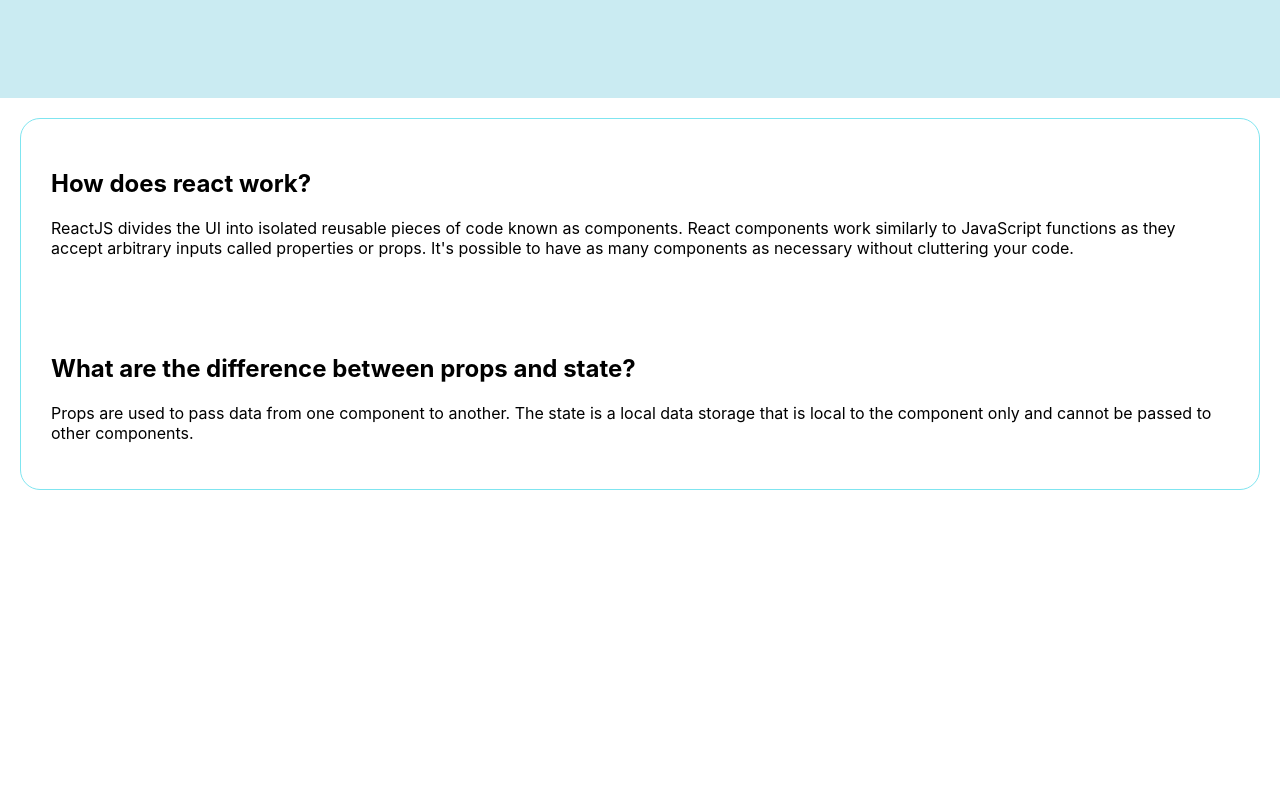
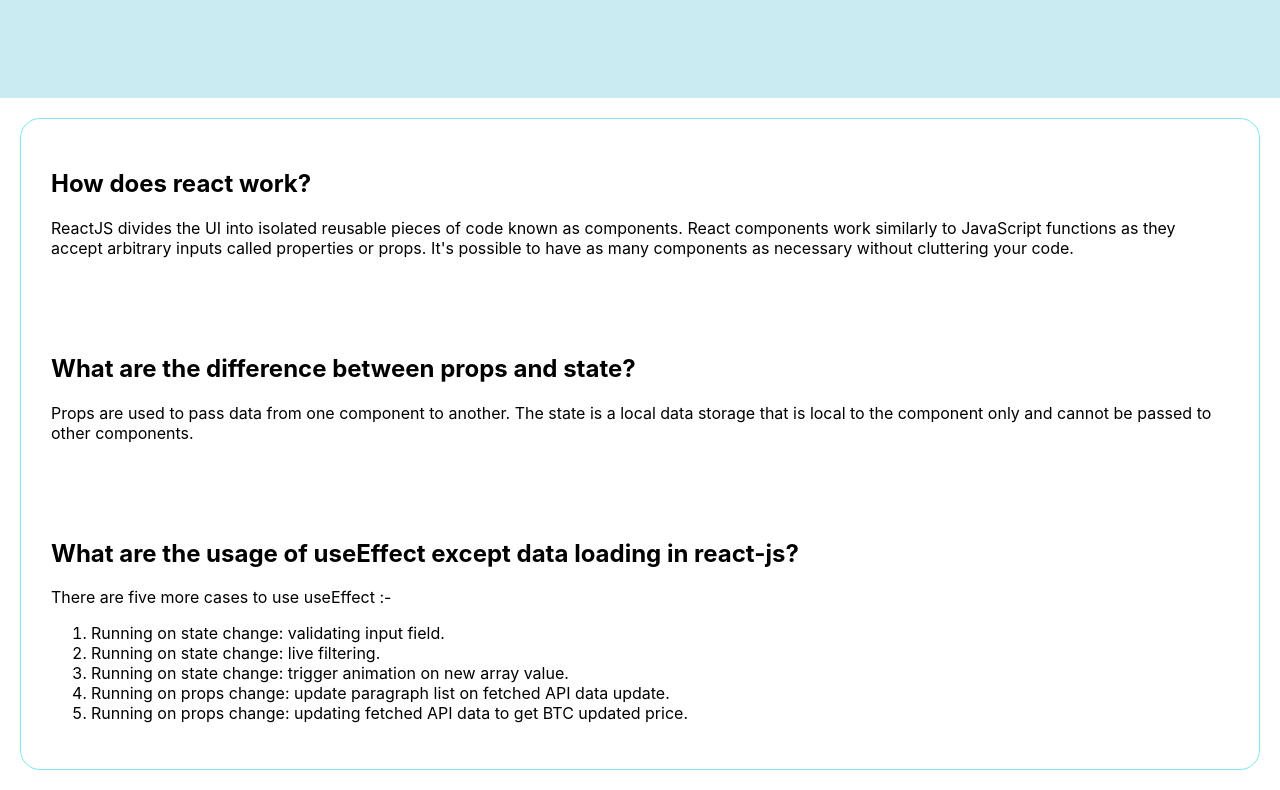
Before and after one commit to AsifKarim7/8th-Assigment-Simple-React-Total-Body-Gym, a React (Create React App) app: page / in a window 1280 px wide. Shown: the part 1431-2221 px from the top of the page. Before the commit the page ends 1941 px from the top, so only its background shows below. Built offline with nearby package versions, Linux system fonts and the light colour scheme.

Commit message:
blog q3 done

```diff
--- a/src/components/Blogs/Blogs.js
+++ b/src/components/Blogs/Blogs.js
@@ -12,6 +12,17 @@
                 <h2>What are the difference between props and state?</h2>
                 <p>Props are used to pass data from one component to another. The state is a local data storage that is local to the component only and cannot be passed to other components.</p>
             </div>
+            <div className='blog-container'>
+                <h2>What are the usage of useEffect except data loading in react-js?</h2>
+                <p>There are five more cases to use useEffect :-
+                    <ol>
+                        <li>Running on state change: validating input field.</li>
+                        <li>Running on state change: live filtering.</li>
+                        <li>Running on state change: trigger animation on new array value.</li>
+                        <li>Running on props change: update paragraph list on fetched API data update.</li>
+                        <li>Running on props change: updating fetched API data to get BTC updated price.</li>
+                    </ol></p>
+            </div>
         </div>
     );
 };
```
